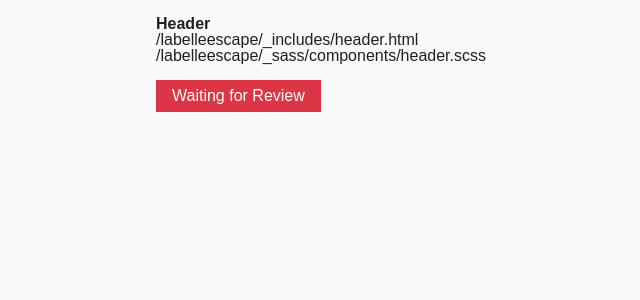
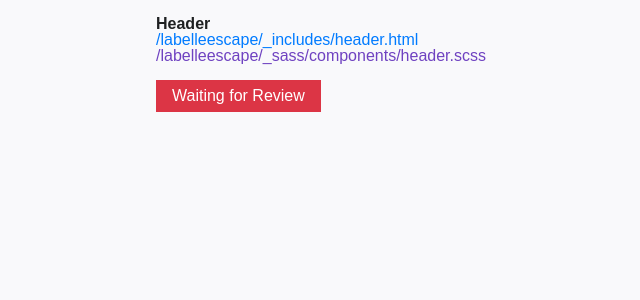
Before and after one commit to eighthijr/labelleescape, a Jekyll site: the page built from index.html, in a window 1280 px wide. Shown: the top 300 px of the page, without its empty margins (20-660 px from the left). Built offline with Jekyll 4.4.1, drawn with Linux system fonts in a browser that asks for light colours.

Commit message:
Update labelleescape.scss

```diff
--- a/_sass/labelleescape.scss
+++ b/_sass/labelleescape.scss
@@ -59,10 +59,23 @@
   font-family: sans-serif;
 }
 
-$white: #fff;
-$black: #000;
-$green: #28a745;
-$red:   #dc3545;
+$white:  #fff;
+$black:  #000;
+$green:  #28a745;
+$red:    #dc3545;
+$blue:   #007bff;
+$purple: #6f42c1;
+
+.location {
+
+  &--html {
+    color: $blue;
+  }
+
+  &--scss {
+    color: $purple;
+  }
+}
 
 .component-status {
   display:          inline-block;
```
